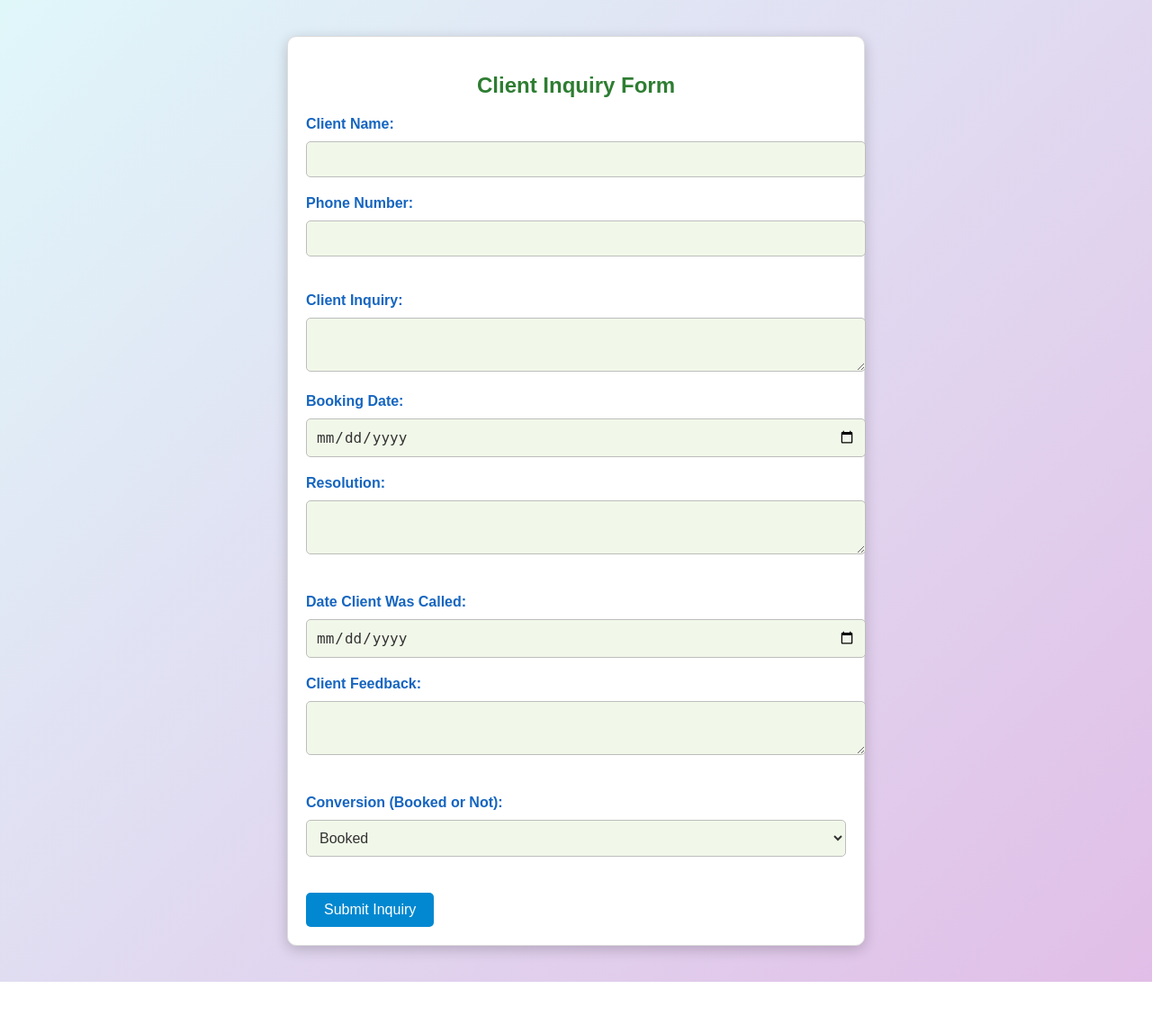
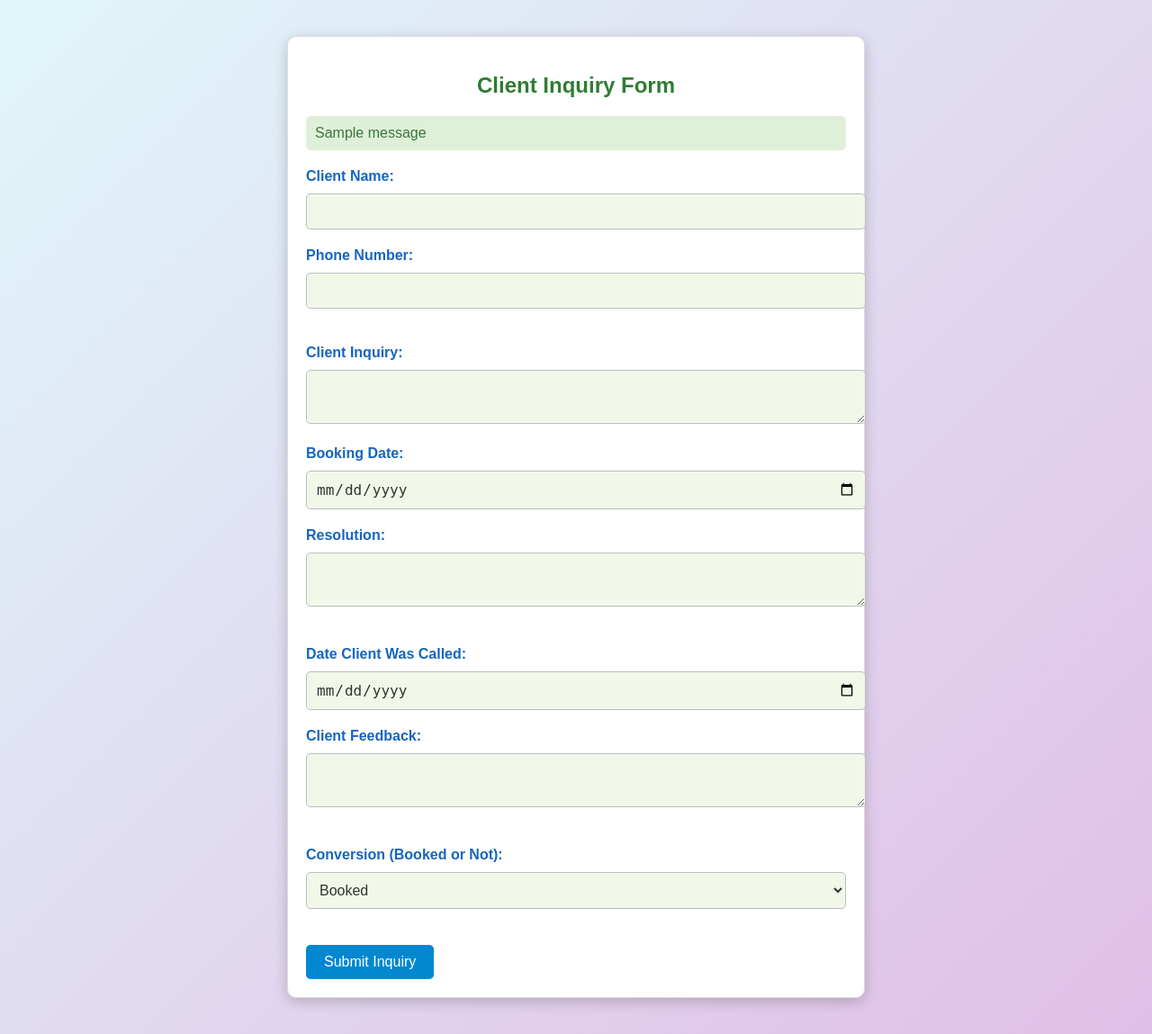
Before and after one commit to ttm9319/client-inquiry-form, a Flask app: page / in a window 1280 px wide. Shown: the whole page at 90% size. Before the commit the page ends 1091 px from the top, so only its background shows below. Run offline with Flask 3, Linux system fonts and the light colour scheme; one stand-in notice (Sample message) is shown.

Commit message:
Update index.html

```diff
--- a/templates/index.html
+++ b/templates/index.html
@@ -10,6 +10,20 @@
 <body>
     <div class="form-container">
         <h2>Client Inquiry Form</h2>
+
+        <!-- Flash message display -->
+        {% with messages = get_flashed_messages(with_categories=true) %}
+            {% if messages %}
+                <div class="flash-messages">
+                    {% for category, message in messages %}
+                        <div class="flash-message {{ category }}">
+                            {{ message }}
+                        </div>
+                    {% endfor %}
+                </div>
+            {% endif %}
+        {% endwith %}
+
         <form action="/save-inquiry" method="POST">
             <div class="form-section">
                 <label for="client-name">Client Name:</label>
@@ -41,5 +55,18 @@
             <button type="submit">Submit Inquiry</button>
         </form>
     </div>
+
+    <style>
+        .flash-messages {
+            margin-bottom: 20px;
+        }
+        .flash-message {
+            padding: 10px;
+            margin: 5px 0;
+            border-radius: 5px;
+            background-color: #dff0d8;  /* Green for success */
+            color: #3c763d;
+        }
+    </style>
 </body>
 </html>
```
